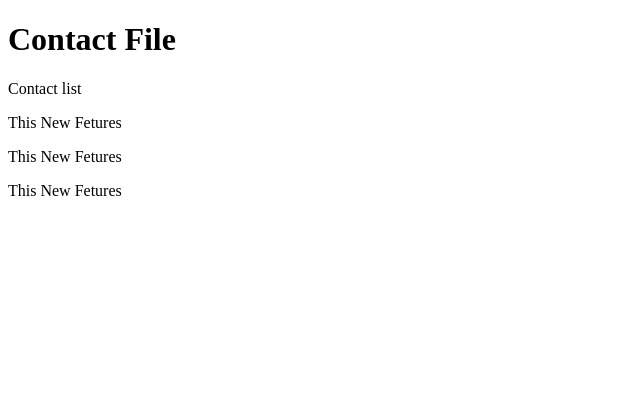
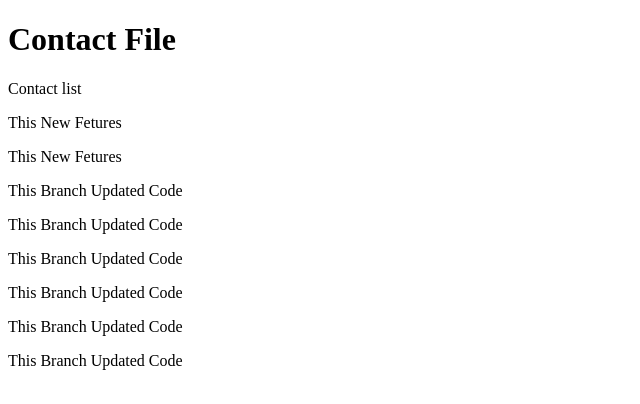
Before and after one commit to erkamalofficial/GitBash, a plain HTML site: page contact.html in a window 1280 px wide. Shown: the whole page, without its empty margins (0-640 px from the left). Drawn offline with Linux system fonts and the light colour scheme.

Commit message:
Updated Sample Brnch

```diff
--- a/contact.html
+++ b/contact.html
@@ -11,6 +11,11 @@
     <p>Contact list</p>
     <p>This New Fetures</p>
     <p>This New Fetures</p>
-    <p>This New Fetures</p>
+    <p>This Branch Updated Code</p>
+    <p>This Branch Updated Code</p>
+    <p>This Branch Updated Code</p>
+    <p>This Branch Updated Code</p>
+    <p>This Branch Updated Code</p>
+    <p>This Branch Updated Code</p>
 </body>
 </html>
```
Also changed, not shown: service.html (added, +17 -0 lines).
